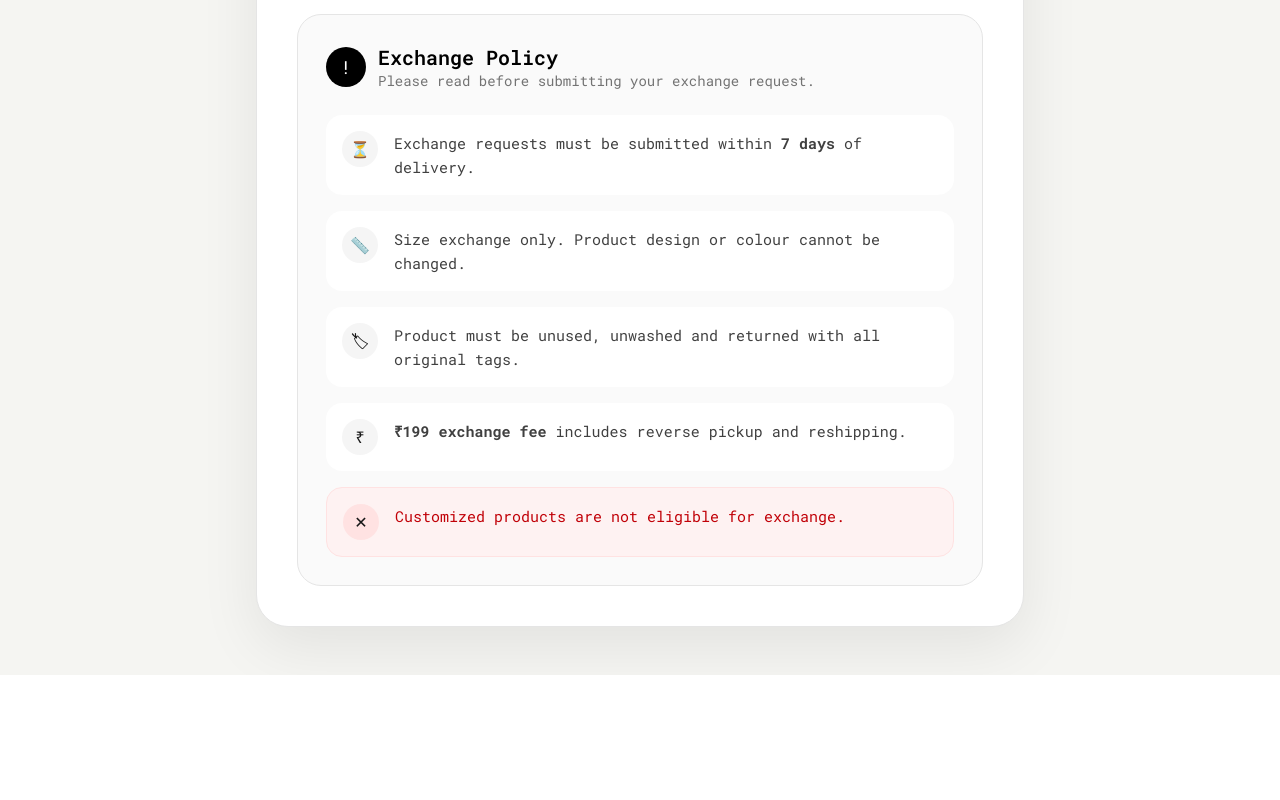
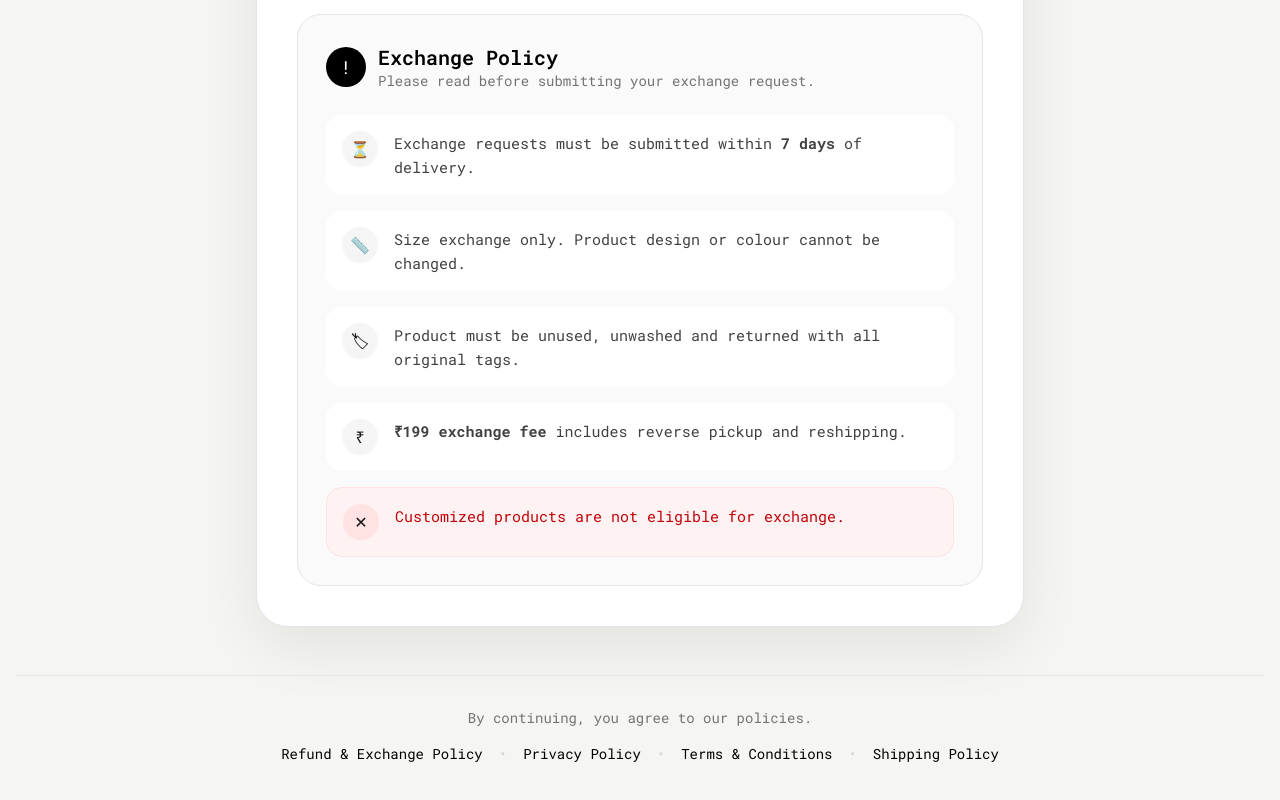
Before and after one commit to himpan1-alt/crunkthread-exchange, a Next.js app in the folder frontend/: page / in a window 1280 px wide. Shown: the part 824-1624 px from the top of the page. Before the commit the page ends 1499 px from the top, so only its background shows below. Built offline with nearby package versions, Linux system fonts and the light colour scheme; no server answers.

Commit message:
Add policy links to exchange portal

```diff
--- a/frontend/app/exchange/page.tsx
+++ b/frontend/app/exchange/page.tsx
@@ -505,6 +505,59 @@ setExchangeSuccess(true);
 )}
 
       </div>
+      <div className="mt-12 border-t border-neutral-200 pt-8 text-center">
+
+  <p className="text-sm text-neutral-500">
+    By continuing, you agree to our policies.
+  </p>
+
+  <div className="mt-4 flex flex-wrap items-center justify-center gap-4 text-sm">
+
+    <a
+      href="https://crunkthread.com/policies/refund-policy"
+      target="_blank"
+      rel="noopener noreferrer"
+      className="text-black hover:underline"
+    >
+      Refund & Exchange Policy
+    </a>
+
+    <span className="text-neutral-300">•</span>
+
+    <a
+      href="https://crunkthread.com/policies/privacy-policy"
+      target="_blank"
+      rel="noopener noreferrer"
+      className="text-black hover:underline"
+    >
+      Privacy Policy
+    </a>
+
+    <span className="text-neutral-300">•</span>
+
+    <a
+      href="https://crunkthread.com/policies/terms-of-service"
+      target="_blank"
+      rel="noopener noreferrer"
+      className="text-black hover:underline"
+    >
+      Terms & Conditions
+    </a>
+
+    <span className="text-neutral-300">•</span>
+
+    <a
+      href="https://crunkthread.com/policies/shipping-policy"
+      target="_blank"
+      rel="noopener noreferrer"
+      className="text-black hover:underline"
+    >
+      Shipping Policy
+    </a>
+
+  </div>
+
+</div>
     </main>
   );
 }
```
